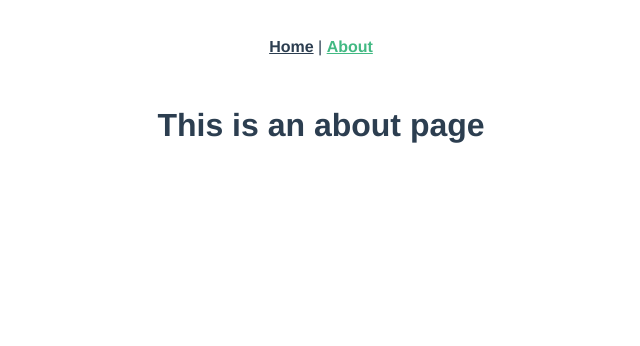
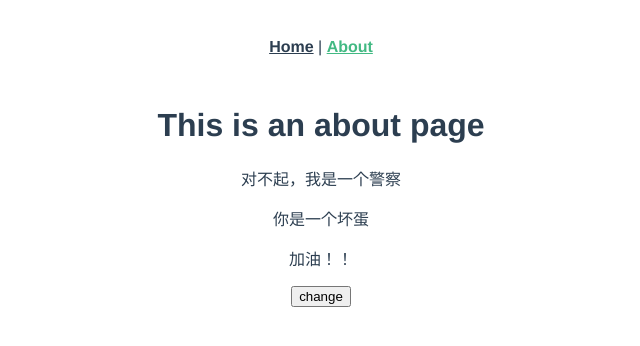
Before and after one commit to 5mTzwt/vue3Study, a Vue app: page /#/about in a window 1280 px wide. Shown: the top 346 px of the page, without its empty margins (319-959 px from the left). Built offline with nearby package versions, Linux system fonts and the light colour scheme.

Commit message:
feat: 数据和方法

```diff
--- a/src/views/About.vue
+++ b/src/views/About.vue
@@ -1,5 +1,43 @@
 <template>
   <div class="about">
     <h1>This is an about page</h1>
+    <p>{{ msg }}</p>
+    <p>{{ msg2 }}</p>
+    <p>{{ msg3 }}</p>
+    <button @click="changeData">change</button>
   </div>
 </template>
+<script>
+import { reactive, ref, toRefs } from "@vue/composition-api";
+export default {
+  /**
+   * vue2.x
+   */
+  data() {
+    return {
+      msg: "对不起，我是一个警察",
+    };
+  },
+  /**
+   * vue3.0
+   */
+  setup() {
+    const state = reactive({
+      msg2: "你是一个坏蛋",
+    });
+    // return state;
+    const msg3 = ref("加油！！");
+    // 方法
+    const changeData = () => {
+      console.log("METHODS");
+      state.msg2 = "你是一个大坏蛋";
+      msg3.value = "雅玛多"; // 显式修改
+    };
+    return {
+      msg3,
+      ...toRefs(state),
+      changeData,
+    };
+  },
+};
+</script>
```
